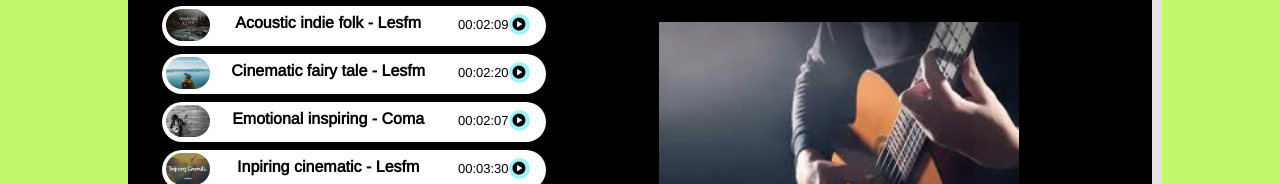
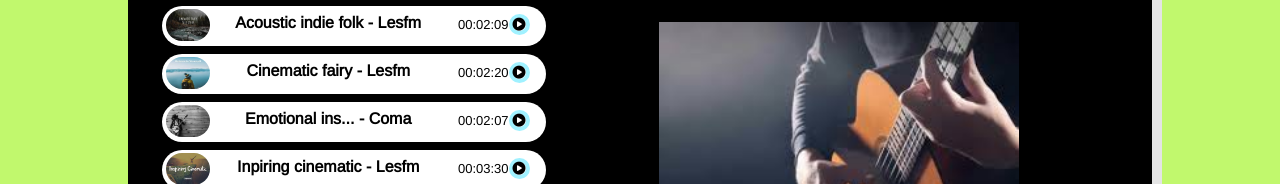
Before and after one commit to krgarima/spotify-clone, a plain HTML site: page index.html in a window 1280 px wide. Shown: the part 258-442 px from the top of the page. Drawn offline with nearby package versions, Linux system fonts and the light colour scheme.

Commit message:
changed design

```diff
--- a/index.html
+++ b/index.html
@@ -45,12 +45,12 @@
                 </div>
                 <div class="songItem">
                     <img src="covers/3.jpg" alt="cover">
-                    <span class="songName">Cinematic fairy tale - Lesfm</span>
+                    <span class="songName">Cinematic fairy - Lesfm</span>
                     <span class="songListPlay"><span class="timestamp">00:02:20<i id="3" class="fas songItemPlay fa-play-circle"></i></span></span>
                 </div>
                 <div class="songItem">
                     <img src="covers/4.jpg" alt="cover">
-                    <span class="songName">Emotional inspiring - Coma</span>
+                    <span class="songName">Emotional ins... - Coma</span>
                     <span class="songListPlay"><span class="timestamp">00:02:07<i id="4" class="fas songItemPlay fa-play-circle"></i></span></span>
                 </div>
                 <div class="songItem">
--- a/script.js
+++ b/script.js
@@ -52,7 +52,7 @@ let songs = [{
         coverPath: "covers/6.jpg"
     },
     {
-        songName: "Soft ambient - Alex",
+        songName: "   Soft ambient - Alex",
         filePath: "songs/7.mp3",
         coverPath: "covers/7.jpg"
     },
```
